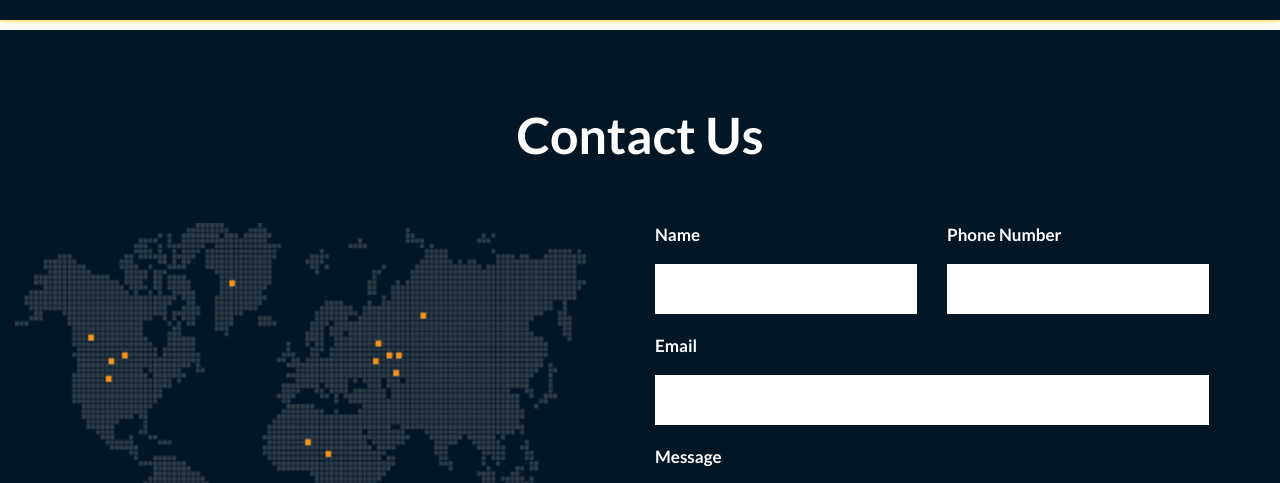
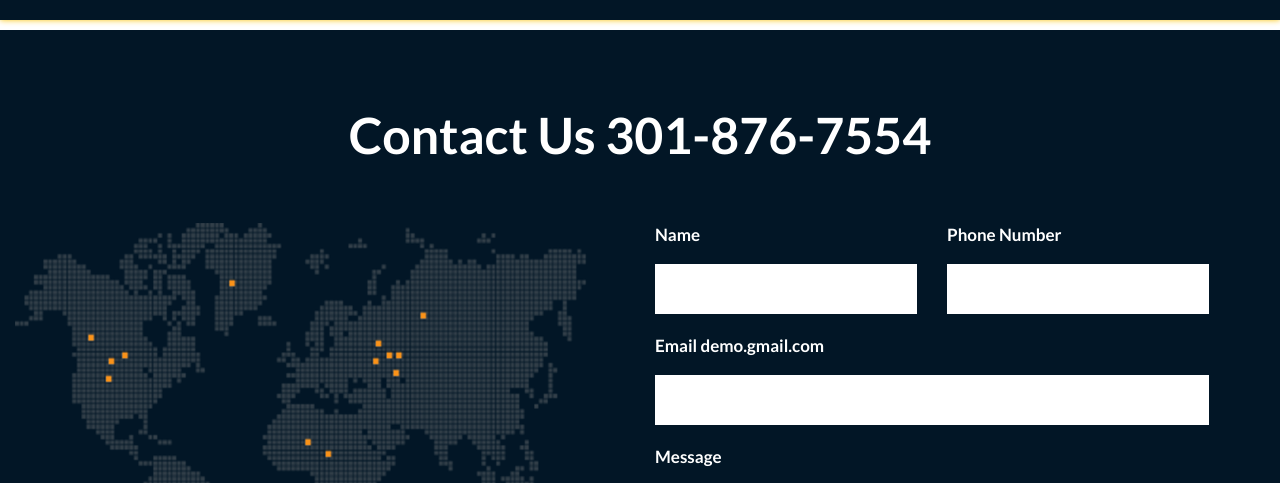
Before and after one commit to devvarf1975/wedding-website, a plain HTML site: page contact.html in a window 1280 px wide. Shown: the part 263-746 px from the top of the page. Drawn offline with nearby package versions, Linux system fonts and the light colour scheme; some packages are replaced by stand-ins of ours; a script that the page names is missing.

Commit message:
feature1

```diff
--- a/contact.html
+++ b/contact.html
@@ -113,7 +113,7 @@
             <div class="row ">
                <div class="col-md-12">
                   <div class="titlepage text_align_center">
-                     <h2>Contact Us</h2>
+                     <h2>Contact Us 301-876-7554</h2>
                   </div>
                </div>
                <div class="col-md-6">
@@ -133,7 +133,7 @@
                            <input class="contactus" placeholder="" type="type" name="Phone Number">
                         </div>
                         <div class="col-md-12">
-                           <label>Email</label>
+                           <label>Email demo.gmail.com</label>
                            <input class="contactus" placeholder="" type="type" name="Email">
                         </div>
                         <div class="col-md-12">
```
